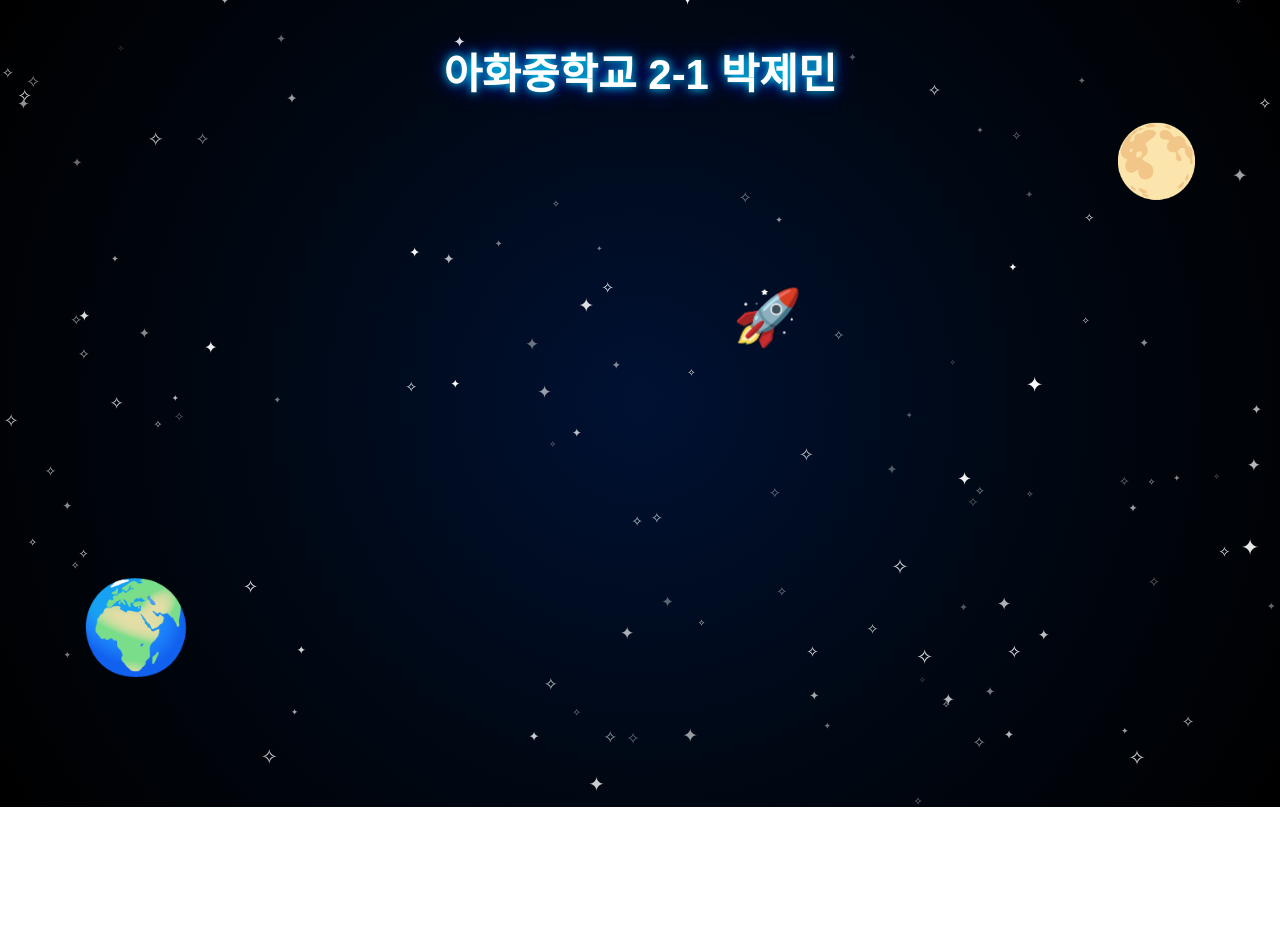
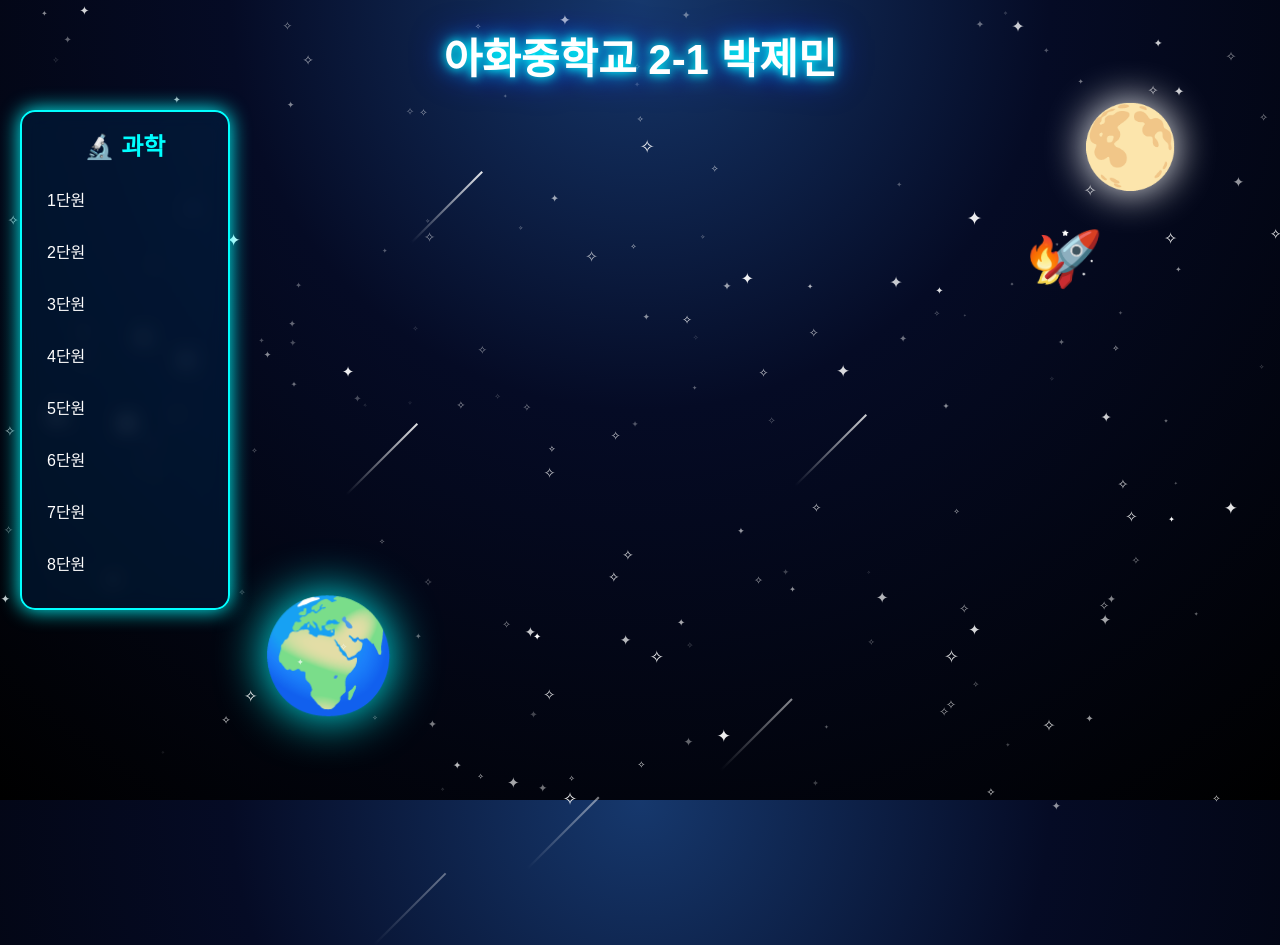
Before and after one commit to ahwa2504-glitch/science0703, a plain HTML site: page index.html in a window 1280 px wide. Before the commit the page ends 807 px from the top, so only its background shows below. Drawn offline with Linux system fonts and the light colour scheme.

Commit message:
science
Updated styles for body, title, menu, stars, and rocket animations. Adjusted positions and added new styles for elements.

```diff
--- a/index.html
+++ b/index.html
@@ -15,87 +15,290 @@
 body{
     overflow:hidden;
     height:100vh;
-    background:radial-gradient(circle at center,#001133,#000814,#000000);
-    font-family:'맑은 고딕',sans-serif;
+    font-family:"맑은 고딕",sans-serif;
+    background:
+    radial-gradient(circle at top,#16386d 0%,#050b25 40%,#000 100%);
 }
 
 /* 제목 */
+
 .title{
     position:absolute;
+    top:25px;
     width:100%;
-    top:40px;
     text-align:center;
     color:white;
     font-size:42px;
     font-weight:bold;
-    text-shadow:0 0 10px cyan,0 0 20px blue;
-    z-index:10;
+    text-shadow:
+    0 0 10px cyan,
+    0 0 20px cyan,
+    0 0 35px blue;
+    z-index:100;
+}
+
+/* 왼쪽 메뉴 */
+
+.menu{
+    position:absolute;
+    left:20px;
+    top:110px;
+    width:210px;
+    background:rgba(0,40,80,.4);
+    backdrop-filter:blur(10px);
+    border:2px solid cyan;
+    border-radius:15px;
+    box-shadow:0 0 20px cyan;
+    padding:15px;
+    z-index:100;
+}
+
+.menu h2{
+    color:#00ffff;
+    text-align:center;
+    margin-bottom:15px;
+}
+
+.menu ul{
+    list-style:none;
+}
+
+.menu li{
+    margin:8px 0;
+}
+
+.menu a{
+    display:block;
+    color:white;
+    text-decoration:none;
+    padding:10px;
+    border-radius:8px;
+    transition:.3s;
+}
+
+.menu a:hover{
+    background:#00ffff55;
+    transform:translateX(10px);
+    box-shadow:0 0 15px cyan;
 }
 
 /* 별 */
+
 .star{
     position:absolute;
     color:white;
     animation:twinkle linear infinite;
-    opacity:0.8;
 }
 
 @keyframes twinkle{
+
 0%{
-        transform:translateY(0px) scale(0.8);
-        opacity:0.3;
+opacity:.2;
+transform:scale(.6);
 }
+
 50%{
 opacity:1;
-        transform:translateY(-20px) scale(1.2);
-    }
-    100%{
-        transform:translateY(0px) scale(0.8);
-        opacity:0.3;
-    }
+transform:scale(1.3);
 }
 
-/* 지구 */
-.earth{
-    position:absolute;
-    left:80px;
-    bottom:120px;
-    font-size:90px;
+100%{
+opacity:.2;
+transform:scale(.6);
 }
 
-/* 달 */
+}
+
+/* 유성 */
+
+.meteor{
+
+position:absolute;
+width:2px;
+height:100px;
+
+background:linear-gradient(white,transparent);
+
+transform:rotate(45deg);
+
+animation:meteor linear infinite;
+
+opacity:.8;
+
+}
+
+@keyframes meteor{
+
+0%{
+
+transform:translate(0,0) rotate(45deg);
+
+opacity:1;
+
+}
+
+100%{
+
+transform:translate(-900px,900px) rotate(45deg);
+
+opacity:0;
+
+}
+
+}
+
+/* 행성 */
+
+.earth{
+
+position:absolute;
+
+left:260px;
+
+bottom:80px;
+
+font-size:110px;
+
+filter:drop-shadow(0 0 25px cyan);
+
+}
+
 .moon{
+
 position:absolute;
-    right:80px;
-    top:120px;
-    font-size:70px;
+
+right:100px;
+
+top:100px;
+
+font-size:80px;
+
+filter:drop-shadow(0 0 20px white);
+
 }
 
 /* 우주선 */
+
 .rocket{
+
 position:absolute;
-    left:120px;
-    bottom:150px;
+
 font-size:55px;
-    animation:fly 8s linear infinite;
+
+animation:rocketMove 9s linear infinite;
+
+transform-origin:center;
+
+z-index:80;
+
 }
 
-@keyframes fly{
+/* 불꽃 */
+
+.rocket::after{
+
+content:"🔥";
+
+position:absolute;
+
+right:40px;
+
+top:12px;
+
+font-size:28px;
+
+animation:fire .15s infinite alternate;
+
+}
+
+@keyframes fire{
+
+from{
+
+transform:scale(.8);
+
+opacity:.6;
+
+}
+
+to{
+
+transform:scale(1.2);
+
+opacity:1;
+
+}
+
+}
+
+/* 곡선 비행 */
+
+@keyframes rocketMove{
+
 0%{
-        left:120px;
+
+left:330px;
+
 bottom:150px;
-        transform:rotate(-20deg);
+
+transform:rotate(-15deg);
+
 }
-    50%{
+
+20%{
+
+left:520px;
+
+bottom:330px;
+
+transform:rotate(-25deg);
+
+}
+
+40%{
+
+left:800px;
+
+bottom:470px;
+
 transform:rotate(-5deg);
+
 }
+
+60%{
+
+left:1100px;
+
+bottom:520px;
+
+transform:rotate(5deg);
+
+}
+
+80%{
+
+left:1350px;
+
+bottom:620px;
+
+transform:rotate(18deg);
+
+}
+
 100%{
-        left:calc(100% - 180px);
-        bottom:calc(100% - 170px);
-        transform:rotate(20deg);
+
+left:calc(100vw - 170px);
+
+bottom:calc(100vh - 180px);
+
+transform:rotate(25deg);
+
 }
+
 }
+
 </style>
+
 </head>
 
 <body>
@@ -104,26 +307,75 @@ body{
 아화중학교 2-1 박제민
 </div>
 
+<div class="menu">
+
+<h2>🔬 과학</h2>
+
+<ul>
+
+<li><a href="#">1단원</a></li>
+<li><a href="#">2단원</a></li>
+<li><a href="#">3단원</a></li>
+<li><a href="#">4단원</a></li>
+<li><a href="#">5단원</a></li>
+<li><a href="#">6단원</a></li>
+<li><a href="#">7단원</a></li>
+<li><a href="#">8단원</a></li>
+
+</ul>
+
+</div>
+
 <div class="earth">🌍</div>
+
 <div class="moon">🌕</div>
+
 <div class="rocket">🚀</div>
 
 <script>
-// 별 120개 생성
-for(let i=0;i<120;i++){
 
-    const star=document.createElement("div");
-    star.className="star";
-    star.innerHTML=Math.random()>0.5?"✦":"✧";
+/* 별 */
 
-    star.style.left=Math.random()*100+"vw";
-    star.style.top=Math.random()*100+"vh";
-    star.style.fontSize=(Math.random()*12+8)+"px";
-    star.style.animationDuration=(Math.random()*4+2)+"s";
-    star.style.animationDelay=(Math.random()*3)+"s";
+for(let i=0;i<180;i++){
 
-    document.body.appendChild(star);
+let s=document.createElement("div");
+
+s.className="star";
+
+s.innerHTML=Math.random()>0.5?"✦":"✧";
+
+s.style.left=Math.random()*100+"vw";
+
+s.style.top=Math.random()*100+"vh";
+
+s.style.fontSize=(Math.random()*10+6)+"px";
+
+s.style.animationDuration=(Math.random()*3+2)+"s";
+
+document.body.appendChild(s);
+
 }
+
+/* 유성 */
+
+for(let i=0;i<6;i++){
+
+let m=document.createElement("div");
+
+m.className="meteor";
+
+m.style.left=Math.random()*100+"vw";
+
+m.style.top=Math.random()*40+"vh";
+
+m.style.animationDuration=(Math.random()*4+4)+"s";
+
+m.style.animationDelay=(Math.random()*5)+"s";
+
+document.body.appendChild(m);
+
+}
+
 </script>
 
 </body>
```
Lines whose indentation alone changed are shown as unchanged.
